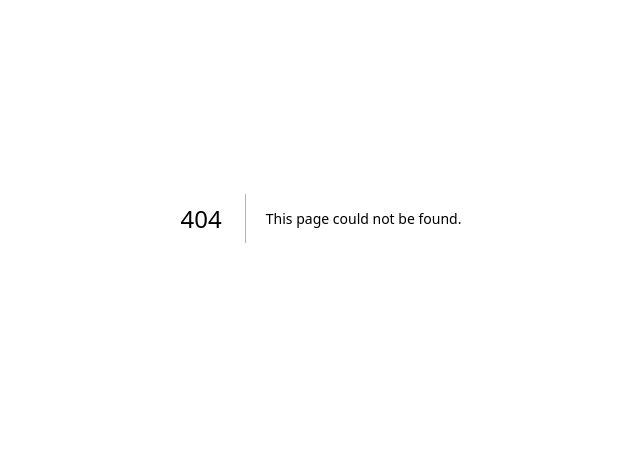
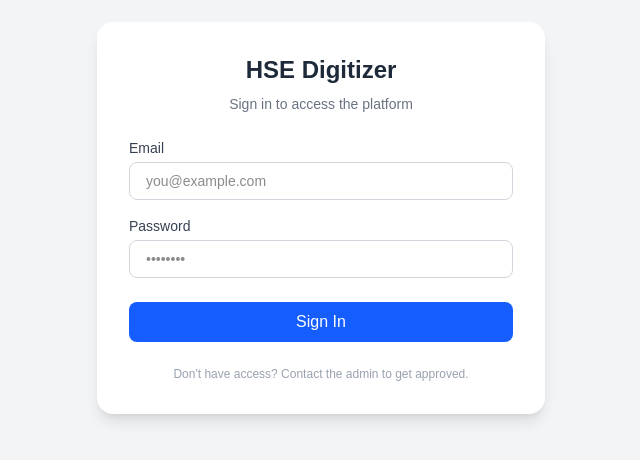
Before and after one commit to nazeerkadhar/hsedigitizer, a Next.js app in the folder frontend/: page /login in a window 1280 px wide. Before the commit this address had no page. Shown: the part 182-642 px from the top of the page, without its empty margins (319-959 px from the left). Built offline with nearby package versions, Linux system fonts and the light colour scheme; no server answers.

Commit message:
Add Supabase authentication

```diff
--- /dev/null
+++ b/frontend/app/LogoutButton.tsx
@@ -0,0 +1,24 @@
+'use client'
+
+import { createClient } from '../utils/supabase/client'
+import { useRouter } from 'next/navigation'
+
+export default function LogoutButton() {
+  const router = useRouter()
+  const supabase = createClient()
+
+  const handleLogout = async () => {
+    await supabase.auth.signOut()
+    router.push('/login')
+    router.refresh()
+  }
+
+  return (
+    <button
+      onClick={handleLogout}
+      className="text-sm text-red-500 hover:text-red-700 font-medium transition"
+    >
+      Sign Out
+    </button>
+  )
+}
--- a/frontend/app/layout.tsx
+++ b/frontend/app/layout.tsx
@@ -1,11 +1,32 @@
-export default function RootLayout({
+import type { Metadata } from 'next'
+import './globals.css'
+import { createClient } from '../utils/supabase/server'
+import LogoutButton from './LogoutButton'
+
+export const metadata: Metadata = {
+  title: 'HSE Digitizer',
+  description: 'HSE Digitizer Platform',
+}
+
+export default async function RootLayout({
   children,
 }: {
   children: React.ReactNode
 }) {
+  const supabase = await createClient()
+  const { data: { user } } = await supabase.auth.getUser()
+
   return (
     <html lang="en">
-      <body>{children}</body>
+      <body>
+        {user && (
+          <header className="w-full bg-white border-b px-6 py-3 flex justify-between items-center">
+            <span className="text-sm text-gray-600 font-medium">{user.email}</span>
+            <LogoutButton />
+          </header>
+        )}
+        {children}
+      </body>
     </html>
   )
 }
--- /dev/null
+++ b/frontend/app/login/page.tsx
@@ -0,0 +1,84 @@
+'use client'
+
+import { useState } from 'react'
+import { createClient } from '../../utils/supabase/client'
+import { useRouter } from 'next/navigation'
+
+export default function LoginPage() {
+  const [email, setEmail] = useState('')
+  const [password, setPassword] = useState('')
+  const [error, setError] = useState('')
+  const [loading, setLoading] = useState(false)
+  const router = useRouter()
+  const supabase = createClient()
+
+  const handleLogin = async () => {
+    setLoading(true)
+    setError('')
+
+    const { error } = await supabase.auth.signInWithPassword({ email, password })
+
+    if (error) {
+      setError('Invalid email or password. Please try again.')
+      setLoading(false)
+      return
+    }
+
+    router.push('/')
+    router.refresh()
+  }
+
+  return (
+    <div className="min-h-screen flex items-center justify-center bg-gray-100">
+      <div className="bg-white p-8 rounded-2xl shadow-lg w-full max-w-md">
+        <h1 className="text-2xl font-bold text-center text-gray-800 mb-2">
+          HSE Digitizer
+        </h1>
+        <p className="text-center text-gray-500 mb-6 text-sm">
+          Sign in to access the platform
+        </p>
+
+        {error && (
+          <div className="bg-red-50 text-red-600 text-sm p-3 rounded-lg mb-4 border border-red-200">
+            {error}
+          </div>
+        )}
+
+        <div className="mb-4">
+          <label className="block text-sm font-medium text-gray-700 mb-1">Email</label>
+          <input
+            type="email"
+            value={email}
+            onChange={(e) => setEmail(e.target.value)}
+            placeholder="you@example.com"
+            className="w-full border border-gray-300 rounded-lg px-4 py-2 text-sm focus:outline-none focus:ring-2 focus:ring-blue-500"
+          />
+        </div>
+
+        <div className="mb-6">
+          <label className="block text-sm font-medium text-gray-700 mb-1">Password</label>
+          <input
+            type="password"
+            value={password}
+            onChange={(e) => setPassword(e.target.value)}
+            placeholder="••••••••"
+            onKeyDown={(e) => e.key === 'Enter' && handleLogin()}
+            className="w-full border border-gray-300 rounded-lg px-4 py-2 text-sm focus:outline-none focus:ring-2 focus:ring-blue-500"
+          />
+        </div>
+
+        <button
+          onClick={handleLogin}
+          disabled={loading}
+          className="w-full bg-blue-600 text-white py-2 rounded-lg font-medium hover:bg-blue-700 transition disabled:opacity-50"
+        >
+          {loading ? 'Signing in...' : 'Sign In'}
+        </button>
+
+        <p className="text-center text-xs text-gray-400 mt-6">
+          Don't have access? Contact the admin to get approved.
+        </p>
+      </div>
+    </div>
+  )
+}
--- /dev/null
+++ b/frontend/proxy.ts
@@ -0,0 +1,12 @@
+import { type NextRequest } from 'next/server'
+import { updateSession } from './utils/supabase/proxy'
+
+export async function proxy(request: NextRequest) {
+  return await updateSession(request)
+}
+
+export const config = {
+  matcher: [
+    '/((?!_next/static|_next/image|favicon.ico|.*\\.(?:svg|png|jpg|jpeg|gif|webp)$).*)',
+  ],
+}
--- /dev/null
+++ b/frontend/utils/supabase/client.ts
@@ -0,0 +1,8 @@
+import { createBrowserClient } from '@supabase/ssr'
+
+export function createClient() {
+  return createBrowserClient(
+    process.env.NEXT_PUBLIC_SUPABASE_URL!,
+    process.env.NEXT_PUBLIC_SUPABASE_ANON_KEY!
+  )
+}
--- /dev/null
+++ b/frontend/utils/supabase/proxy.ts
@@ -0,0 +1,45 @@
+import { createServerClient } from '@supabase/ssr'
+import { NextResponse, type NextRequest } from 'next/server'
+
+export async function updateSession(request: NextRequest) {
+  let supabaseResponse = NextResponse.next({ request })
+
+  const supabase = createServerClient(
+    process.env.NEXT_PUBLIC_SUPABASE_URL!,
+    process.env.NEXT_PUBLIC_SUPABASE_ANON_KEY!,
+    {
+      cookies: {
+        getAll() {
+          return request.cookies.getAll()
+        },
+        setAll(cookiesToSet) {
+          cookiesToSet.forEach(({ name, value }) =>
+            request.cookies.set(name, value)
+          )
+          supabaseResponse = NextResponse.next({ request })
+          cookiesToSet.forEach(({ name, value, options }) =>
+            supabaseResponse.cookies.set(name, value, options)
+          )
+        },
+      },
+    }
+  )
+
+  const {
+    data: { user },
+  } = await supabase.auth.getUser()
+
+  const { pathname } = request.nextUrl
+
+  if (pathname.startsWith('/login') || pathname.startsWith('/auth')) {
+    return supabaseResponse
+  }
+
+  if (!user) {
+    const url = request.nextUrl.clone()
+    url.pathname = '/login'
+    return NextResponse.redirect(url)
+  }
+
+  return supabaseResponse
+}
--- /dev/null
+++ b/frontend/utils/supabase/server.ts
@@ -0,0 +1,25 @@
+import { createServerClient } from '@supabase/ssr'
+import { cookies } from 'next/headers'
+
+export async function createClient() {
+  const cookieStore = await cookies()
+
+  return createServerClient(
+    process.env.NEXT_PUBLIC_SUPABASE_URL!,
+    process.env.NEXT_PUBLIC_SUPABASE_ANON_KEY!,
+    {
+      cookies: {
+        getAll() {
+          return cookieStore.getAll()
+        },
+        setAll(cookiesToSet) {
+          try {
+            cookiesToSet.forEach(({ name, value, options }) =>
+              cookieStore.set(name, value, options)
+            )
+          } catch {}
+        },
+      },
+    }
+  )
+}
```
